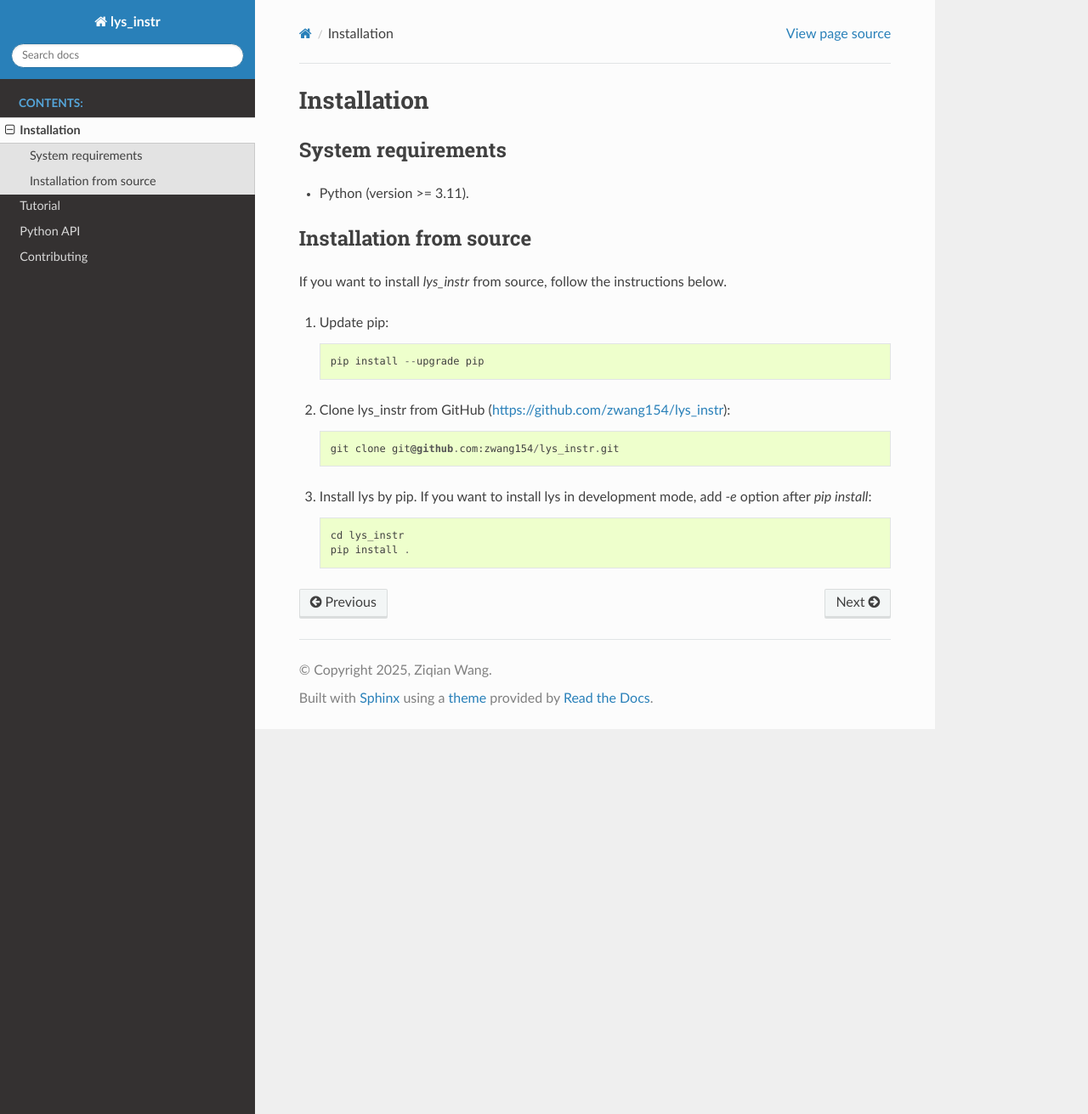
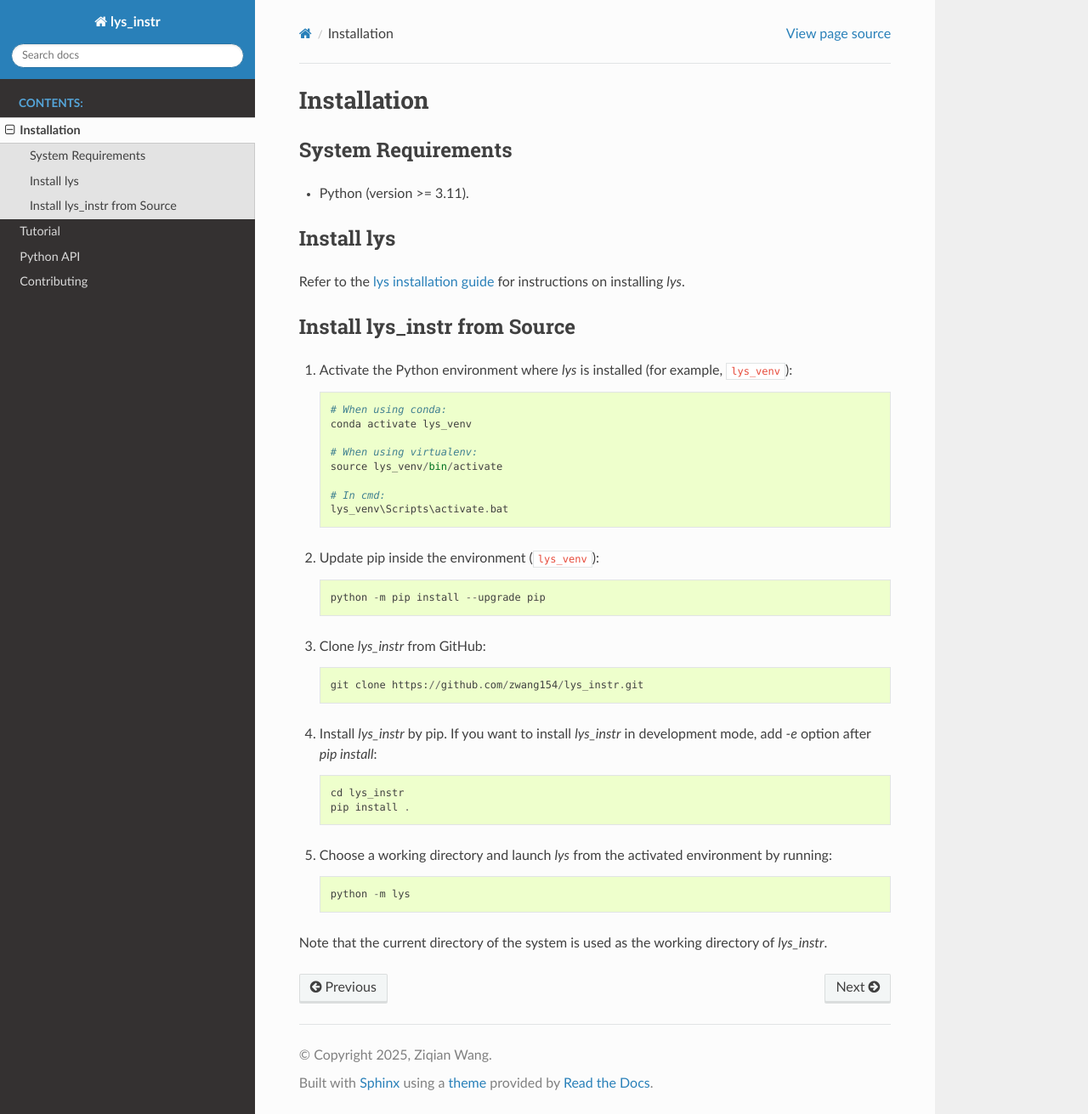
Before and after one commit to zwang154/lys_instr, a Sphinx documentation site: the page built from docs_src/source/install.rst, in a window 1280 px wide and 1311 px high. Shown: the whole window at 85% size. Built offline with Sphinx 7.4.7 and the Read the Docs theme 3.1.0, drawn with Linux system fonts in a browser that asks for light colours.

Commit message:
Updated install.

```diff
--- a/docs_src/source/install.rst
+++ b/docs_src/source/install.rst
@@ -1,32 +1,48 @@
 Installation
 =============================
 
-System requirements
+System Requirements
 -------------------------
+
 - Python (version >= 3.11).
 
 
-Installation from source
---------------------------------------------------------
+Install lys
+-----------
 
-If you want to install `lys_instr` from source, follow the instructions below.
+Refer to the `lys installation guide <https://lys-devel.github.io/lys/install.html>`_ for instructions on installing *lys*.
 
-1. Update pip::
 
-    pip install --upgrade pip
+Install lys_instr from Source
+-------------------------------
 
-2. Clone lys_instr from GitHub (https://github.com/zwang154/lys_instr)::
+1. Activate the Python environment where *lys* is installed (for example, ``lys_venv``)::
 
-    git clone git@github.com:zwang154/lys_instr.git
+    # When using conda:
+    conda activate lys_venv
 
-3. Install lys by pip. If you want to install lys in development mode, add `-e` option after `pip install`::
+    # When using virtualenv:
+    source lys_venv/bin/activate
+
+    # In cmd:
+    lys_venv\Scripts\activate.bat
+
+2. Update pip inside the environment (``lys_venv``)::
+
+    python -m pip install --upgrade pip
+
+3. Clone *lys_instr* from GitHub::
+
+    git clone https://github.com/zwang154/lys_instr.git
+
+
+4. Install *lys_instr* by pip. If you want to install *lys_instr* in development mode, add `-e` option after `pip install`::
 
     cd lys_instr
     pip install .
 
+5. Choose a working directory and launch *lys* from the activated environment by running::
 
-.. Enabling graphical user interface (GUI)
-.. --------------------------------------------------------
-.. Install *lys* (https://lys-devel.github.io/lys/index.html)
-.. Start lys with lys_instr by the command below. Note that the current directory of the system is used as the working directory of lys::
-..    python -m lys -p lys_instr
+    python -m lys
+
+Note that the current directory of the system is used as the working directory of *lys_instr*.
```
